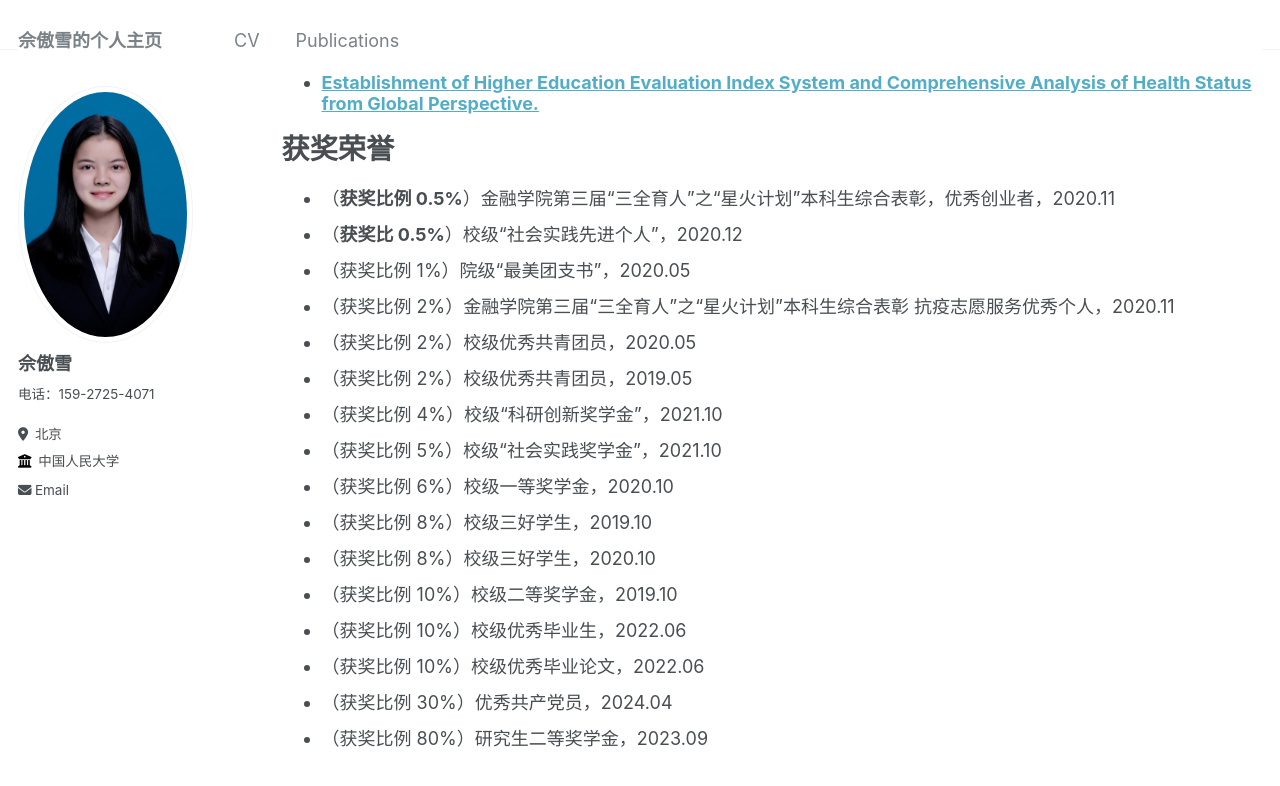
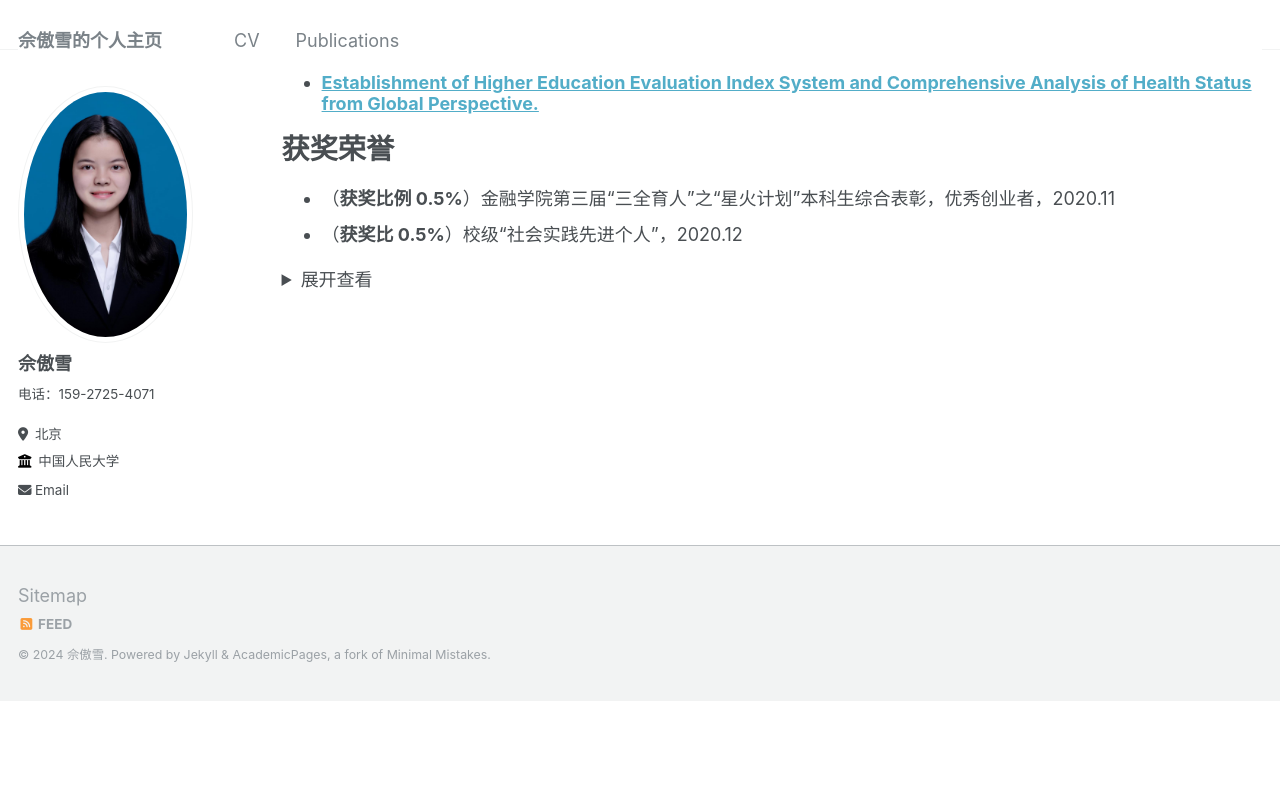
Before and after one commit to Zxl19990529/Zxl19990529.github.io, a Jekyll site: the page built from _pages/cv.md, in a window 1280 px wide and 900 px high, scrolled down 932 px. Shown: the top 786 px of the window. Built offline with Jekyll 4.4.1, drawn with Linux system fonts in a browser that asks for light colours; after the commit the page ends 1632 px from its top, so only the background shows below that.

Commit message:
Update cv.md

```diff
--- a/_pages/cv.md
+++ b/_pages/cv.md
@@ -47,6 +47,9 @@ redirect_from:
 ======
 * （**获奖比例 0.5%**）金融学院第三届“三全育人”之“星火计划”本科生综合表彰，优秀创业者，2020.11
 * （**获奖比 0.5%**）校级“社会实践先进个人”，2020.12
+<details>
+<summary>展开查看</summary>
+<pre><code>
 * （获奖比例 1%）院级“最美团支书”，2020.05
 * （获奖比例 2%）金融学院第三届“三全育人”之“星火计划”本科生综合表彰 抗疫志愿服务优秀个人，2020.11
 * （获奖比例 2%）校级优秀共青团员，2020.05
@@ -61,3 +64,5 @@ redirect_from:
 * （获奖比例 10%）校级优秀毕业论文，2022.06
 * （获奖比例 30%）优秀共产党员，2024.04
 * （获奖比例 80%）研究生二等奖学金，2023.09
+</code></pre>
+</details>
```
Also changed, not shown: other parts of _pages/cv.md (+1 -1 lines).
